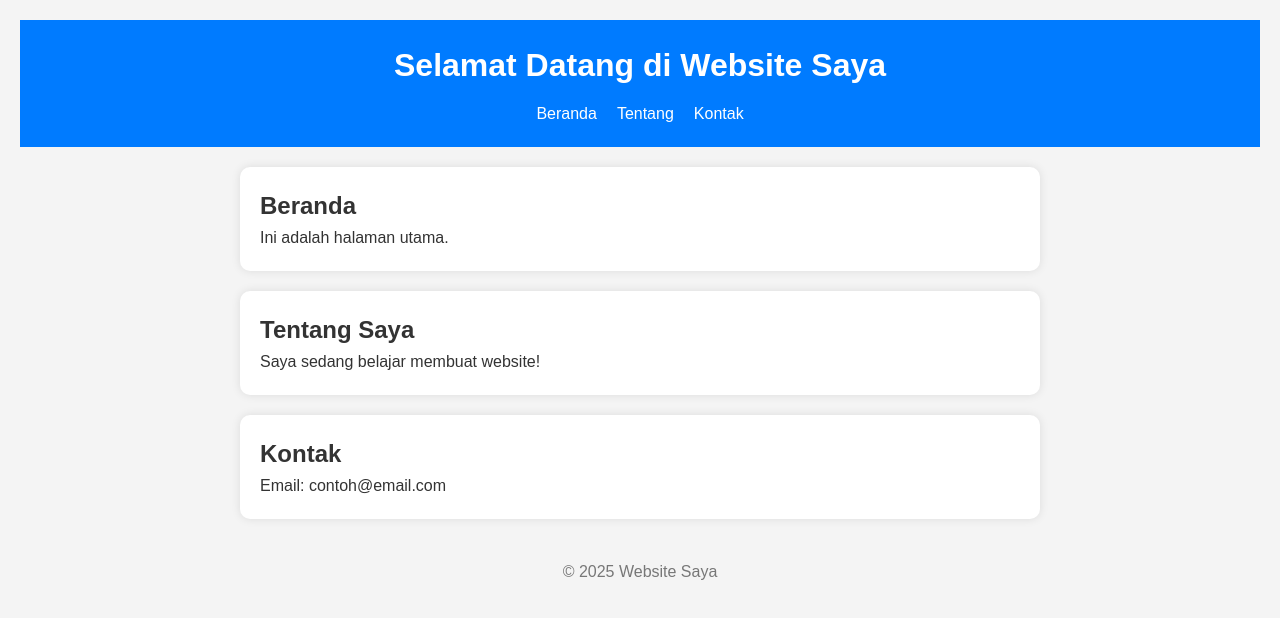
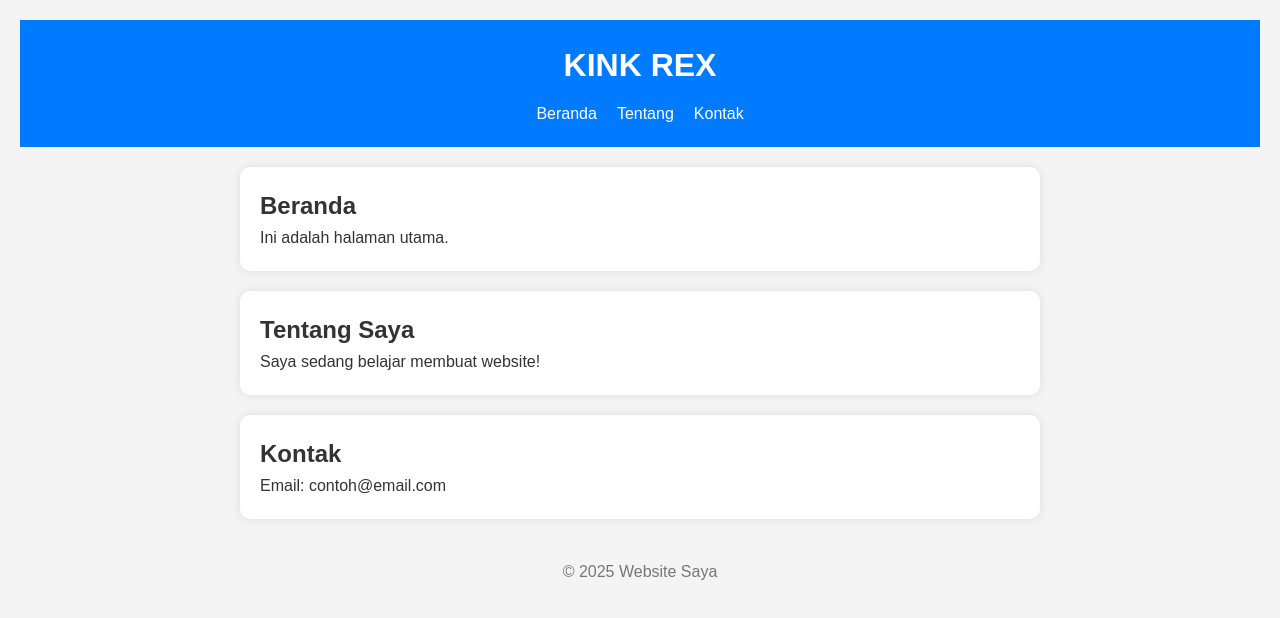
Before and after one commit to REX-lab74/REX, a plain HTML site: page index.html in a window 1280 px wide. Drawn offline with Linux system fonts and the light colour scheme.

Commit message:
Update index.html

```diff
--- a/index.html
+++ b/index.html
@@ -3,12 +3,12 @@
 <head>
     <meta charset="UTF-8">
     <meta name="viewport" content="width=device-width, initial-scale=1.0">
-    <title>Website Saya</title>
+    <title>CROWNLESS KINK</title>
     <link rel="stylesheet" href="style.css">
 </head>
 <body>
     <header>
-        <h1>Selamat Datang di Website Saya</h1>
+        <h1>KINK REX</h1>
         <nav>
             <ul>
                 <li><a href="#beranda">Beranda</a></li>
```
